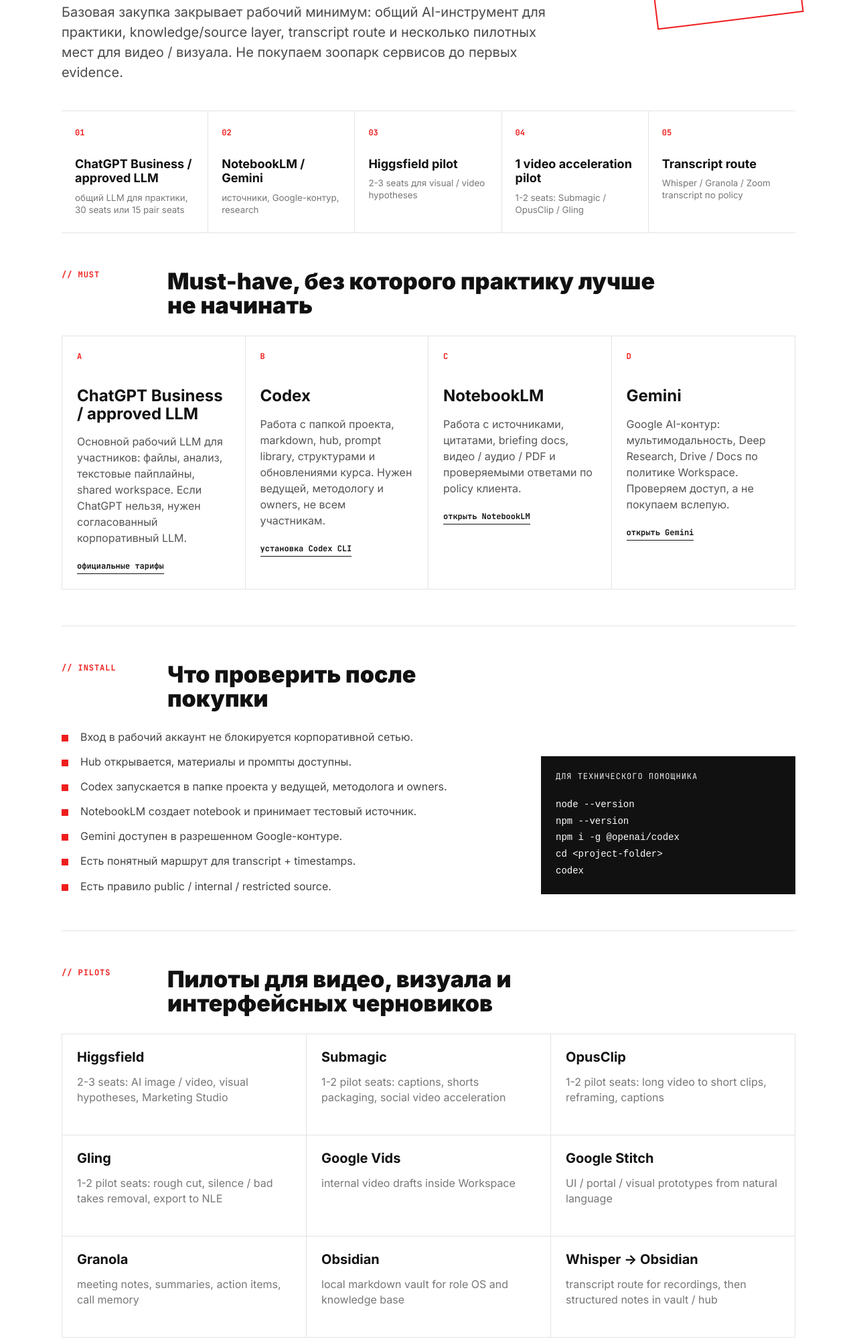
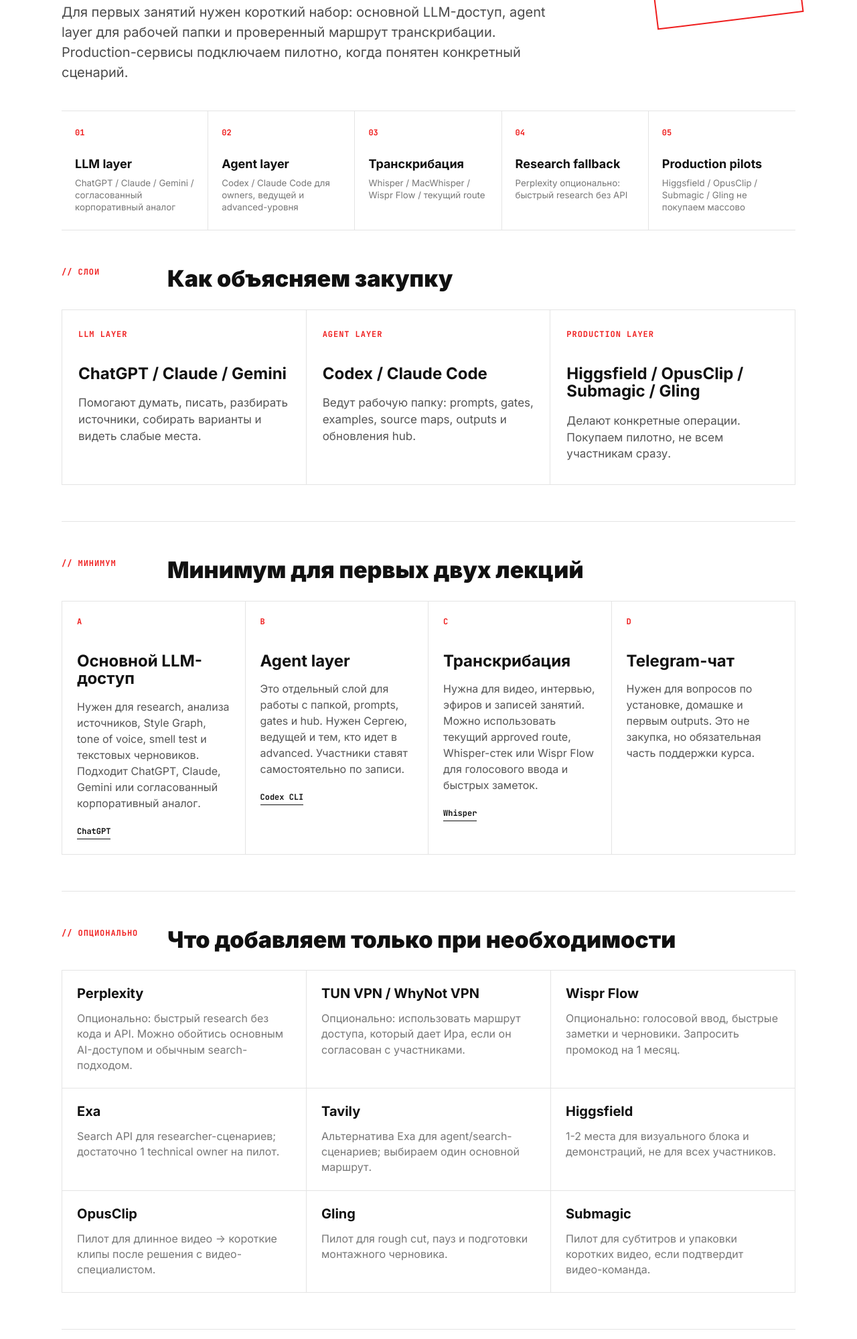
Before and after one commit to makefacktory90-lgtm/ai-start-portal, a website: page ai_start_course_site/purchase-stack.html in a window 1280 px wide. Shown: the part 384-2383 px from the top of the page at 67% size. Drawn offline with Linux system fonts and the light colour scheme.

Commit message:
Finalize purchase stack short list

```diff
--- a/ai_start_course_site/purchase-stack.css
+++ b/ai_start_course_site/purchase-stack.css
@@ -240,6 +240,38 @@ h3 {
   font-weight: 700;
 }
 
+.layer-list {
+  display: grid;
+  grid-template-columns: repeat(3, minmax(0, 1fr));
+  border: 1px solid var(--line);
+}
+
+.layer-list article {
+  min-height: 260px;
+  padding: 24px;
+  border-right: 1px solid var(--line);
+}
+
+.layer-list article:last-child {
+  border-right: 0;
+}
+
+.layer-list span {
+  color: var(--accent);
+  font-family: var(--mono);
+  font-size: 12px;
+  font-weight: 900;
+  text-transform: uppercase;
+  letter-spacing: 0.08em;
+}
+
+.layer-list p {
+  margin-top: 18px;
+  color: #555555;
+  font-size: 17px;
+  line-height: 1.45;
+}
+
 .split {
   display: grid;
   grid-template-columns: minmax(0, 1fr) 380px;
@@ -377,6 +409,7 @@ pre {
 
   .base-strip,
   .matrix,
+  .layer-list,
   .service-grid {
     grid-template-columns: repeat(2, minmax(0, 1fr));
   }
@@ -386,6 +419,14 @@ pre {
   }
 
   .matrix article {
+    border-bottom: 1px solid var(--line);
+  }
+
+  .layer-list article:nth-child(2) {
+    border-right: 0;
+  }
+
+  .layer-list article {
     border-bottom: 1px solid var(--line);
   }
 
@@ -417,12 +458,14 @@ pre {
 
   .base-strip,
   .matrix,
+  .layer-list,
   .service-grid {
     grid-template-columns: 1fr;
   }
 
   .base-strip div,
-  .matrix article {
+  .matrix article,
+  .layer-list article {
     border-right: 0;
   }
 
--- a/ai_start_course_site/purchase-stack.html
+++ b/ai_start_course_site/purchase-stack.html
@@ -3,7 +3,7 @@
 <head>
   <meta charset="utf-8">
   <meta name="viewport" content="width=device-width, initial-scale=1">
-  <title>AI Start · что купить и установить</title>
+  <title>AI Start · что купить / подключить</title>
   <link rel="preconnect" href="https://fonts.googleapis.com">
   <link rel="preconnect" href="https://fonts.gstatic.com" crossorigin>
   <link href="https://fonts.googleapis.com/css2?family=Inter:wght@400;500;600;700;800;900&family=JetBrains+Mono:wght@400;500;600;700&display=swap" rel="stylesheet">
@@ -11,222 +11,193 @@
 </head>
 <body>
   <header class="topline">
-    <a href="./index.html" class="back">← AI Start hub</a>
-    <div class="status">v1 · ready for procurement review</div>
+    <a href="./portal.html" class="back">← AI Start portal</a>
+    <div class="status">v4 · final short list</div>
   </header>
 
   <main class="page">
     <section class="hero">
       <div>
         <div class="eyebrow">AI START</div>
-        <h1>Что купить и установить до старта практики</h1>
+        <h1>Что купить / подключить к старту</h1>
         <p>
-          Базовая закупка закрывает рабочий минимум: общий AI-инструмент для практики,
-          knowledge/source layer, transcript route и несколько пилотных мест для видео / визуала.
-          Не покупаем зоопарк сервисов до первых evidence.
+          Для первых занятий нужен короткий набор: основной LLM-доступ,
+          agent layer для рабочей папки и проверенный маршрут транскрибации.
+          Production-сервисы подключаем пилотно, когда понятен конкретный сценарий.
         </p>
       </div>
       <div class="stamp" aria-label="Статус документа">
-        <span>10 MAY</span>
-        <strong>ready for review</strong>
+        <span>12 MAY</span>
+        <strong>short list</strong>
       </div>
     </section>
 
-    <section class="base-strip" aria-label="Базовая рекомендация">
+    <section class="base-strip" aria-label="Короткий список">
       <div>
         <span>01</span>
-        <strong>ChatGPT Business / approved LLM</strong>
-        <small>общий LLM для практики, 30 seats или 15 pair seats</small>
+        <strong>LLM layer</strong>
+        <small>ChatGPT / Claude / Gemini / согласованный корпоративный аналог</small>
       </div>
       <div>
         <span>02</span>
-        <strong>NotebookLM / Gemini</strong>
-        <small>источники, Google-контур, research</small>
+        <strong>Agent layer</strong>
+        <small>Codex / Claude Code для owners, ведущей и advanced-уровня</small>
       </div>
       <div>
         <span>03</span>
-        <strong>Higgsfield pilot</strong>
-        <small>2-3 seats для visual / video hypotheses</small>
+        <strong>Транскрибация</strong>
+        <small>Whisper / MacWhisper / Wispr Flow / текущий route</small>
       </div>
       <div>
         <span>04</span>
-        <strong>1 video acceleration pilot</strong>
-        <small>1-2 seats: Submagic / OpusClip / Gling</small>
+        <strong>Research fallback</strong>
+        <small>Perplexity опционально: быстрый research без API</small>
       </div>
       <div>
         <span>05</span>
-        <strong>Transcript route</strong>
-        <small>Whisper / Granola / Zoom transcript по policy</small>
+        <strong>Production pilots</strong>
+        <small>Higgsfield / OpusClip / Submagic / Gling не покупаем массово</small>
       </div>
     </section>
 
     <section class="section">
       <div class="section-head">
-        <span>// must</span>
-        <h2>Must-have, без которого практику лучше не начинать</h2>
+        <span>// слои</span>
+        <h2>Как объясняем закупку</h2>
       </div>
-      <div class="matrix">
+      <div class="layer-list">
         <article>
-          <div class="num">A</div>
-          <h3>ChatGPT Business / approved LLM</h3>
-          <p>Основной рабочий LLM для участников: файлы, анализ, текстовые пайплайны, shared workspace. Если ChatGPT нельзя, нужен согласованный корпоративный LLM.</p>
-          <a href="https://chatgpt.com/pricing/" target="_blank" rel="noreferrer">официальные тарифы</a>
+          <span>LLM layer</span>
+          <h3>ChatGPT / Claude / Gemini</h3>
+          <p>Помогают думать, писать, разбирать источники, собирать варианты и видеть слабые места.</p>
         </article>
         <article>
-          <div class="num">B</div>
-          <h3>Codex</h3>
-          <p>Работа с папкой проекта, markdown, hub, prompt library, структурами и обновлениями курса. Нужен ведущей, методологу и owners, не всем участникам.</p>
-          <a href="https://developers.openai.com/codex/cli" target="_blank" rel="noreferrer">установка Codex CLI</a>
+          <span>Agent layer</span>
+          <h3>Codex / Claude Code</h3>
+          <p>Ведут рабочую папку: prompts, gates, examples, source maps, outputs и обновления hub.</p>
         </article>
         <article>
-          <div class="num">C</div>
-          <h3>NotebookLM</h3>
-          <p>Работа с источниками, цитатами, briefing docs, видео / аудио / PDF и проверяемыми ответами по policy клиента.</p>
-          <a href="https://notebooklm.google.com/" target="_blank" rel="noreferrer">открыть NotebookLM</a>
+          <span>Production layer</span>
+          <h3>Higgsfield / OpusClip / Submagic / Gling</h3>
+          <p>Делают конкретные операции. Покупаем пилотно, не всем участникам сразу.</p>
         </article>
-        <article>
-          <div class="num">D</div>
-          <h3>Gemini</h3>
-          <p>Google AI-контур: мультимодальность, Deep Research, Drive / Docs по политике Workspace. Проверяем доступ, а не покупаем вслепую.</p>
-          <a href="https://gemini.google/" target="_blank" rel="noreferrer">открыть Gemini</a>
-        </article>
-      </div>
-    </section>
-
-    <section class="section split">
-      <div>
-        <div class="section-head">
-          <span>// install</span>
-          <h2>Что проверить после покупки</h2>
-        </div>
-        <ul class="checklist">
-          <li>Вход в рабочий аккаунт не блокируется корпоративной сетью.</li>
-          <li>Hub открывается, материалы и промпты доступны.</li>
-          <li>Codex запускается в папке проекта у ведущей, методолога и owners.</li>
-          <li>NotebookLM создает notebook и принимает тестовый источник.</li>
-          <li>Gemini доступен в разрешенном Google-контуре.</li>
-          <li>Есть понятный маршрут для transcript + timestamps.</li>
-          <li>Есть правило public / internal / restricted source.</li>
-        </ul>
-      </div>
-      <div class="command-box">
-        <span>для технического помощника</span>
-        <pre><code>node --version
-npm --version
-npm i -g @openai/codex
-cd &lt;project-folder&gt;
-codex</code></pre>
       </div>
     </section>
 
     <section class="section">
       <div class="section-head">
-        <span>// pilots</span>
-        <h2>Пилоты для видео, визуала и интерфейсных черновиков</h2>
+        <span>// минимум</span>
+        <h2>Минимум для первых двух лекций</h2>
       </div>
-      <div class="service-grid">
+      <div class="matrix">
+        <article>
+          <div class="num">A</div>
+          <h3>Основной LLM-доступ</h3>
+          <p>Нужен для research, анализа источников, Style Graph, tone of voice, smell test и текстовых черновиков. Подходит ChatGPT, Claude, Gemini или согласованный корпоративный аналог.</p>
+          <a href="https://chatgpt.com/pricing/" target="_blank" rel="noreferrer">ChatGPT</a>
+        </article>
+        <article>
+          <div class="num">B</div>
+          <h3>Agent layer</h3>
+          <p>Это отдельный слой для работы с папкой, prompts, gates и hub. Нужен Сергею, ведущей и тем, кто идет в advanced. Участники ставят самостоятельно по записи.</p>
+          <a href="https://developers.openai.com/codex/cli" target="_blank" rel="noreferrer">Codex CLI</a>
+        </article>
+        <article>
+          <div class="num">C</div>
+          <h3>Транскрибация</h3>
+          <p>Нужна для видео, интервью, эфиров и записей занятий. Можно использовать текущий approved route, Whisper-стек или Wispr Flow для голосового ввода и быстрых заметок.</p>
+          <a href="https://github.com/openai/whisper" target="_blank" rel="noreferrer">Whisper</a>
+        </article>
+        <article>
+          <div class="num">D</div>
+          <h3>Telegram-чат</h3>
+          <p>Нужен для вопросов по установке, домашке и первым outputs. Это не закупка, но обязательная часть поддержки курса.</p>
+        </article>
+      </div>
+    </section>
+
+    <section class="section">
+      <div class="section-head">
+        <span>// опционально</span>
+        <h2>Что добавляем только при необходимости</h2>
+      </div>
+      <div class="service-grid compact">
+        <a href="https://www.perplexity.ai/" target="_blank" rel="noreferrer">
+          <strong>Perplexity</strong>
+          <span>Опционально: быстрый research без кода и API. Можно обойтись основным AI-доступом и обычным search-подходом.</span>
+        </a>
+        <a href="https://ref.evdokimov.ai/AWJxM9ZM?from=WhyNot" target="_blank" rel="noreferrer">
+          <strong>TUN VPN / WhyNot VPN</strong>
+          <span>Опционально: использовать маршрут доступа, который дает Ира, если он согласован с участниками.</span>
+        </a>
+        <a href="https://wisprflow.ai/r?MSBUYAN1" target="_blank" rel="noreferrer">
+          <strong>Wispr Flow</strong>
+          <span>Опционально: голосовой ввод, быстрые заметки и черновики. Запросить промокод на 1 месяц.</span>
+        </a>
+        <a href="https://exa.ai/" target="_blank" rel="noreferrer">
+          <strong>Exa</strong>
+          <span>Search API для researcher-сценариев; достаточно 1 technical owner на пилот.</span>
+        </a>
+        <a href="https://tavily.com/" target="_blank" rel="noreferrer">
+          <strong>Tavily</strong>
+          <span>Альтернатива Exa для agent/search-сценариев; выбираем один основной маршрут.</span>
+        </a>
         <a href="https://higgsfield.ai/" target="_blank" rel="noreferrer">
           <strong>Higgsfield</strong>
-          <span>2-3 seats: AI image / video, visual hypotheses, Marketing Studio</span>
+          <span>1-2 места для визуального блока и демонстраций, не для всех участников.</span>
+        </a>
+        <a href="https://www.opus.pro/" target="_blank" rel="noreferrer">
+          <strong>OpusClip</strong>
+          <span>Пилот для длинное видео → короткие клипы после решения с видео-специалистом.</span>
+        </a>
+        <a href="https://www.gling.ai/" target="_blank" rel="noreferrer">
+          <strong>Gling</strong>
+          <span>Пилот для rough cut, пауз и подготовки монтажного черновика.</span>
         </a>
         <a href="https://www.submagic.co/" target="_blank" rel="noreferrer">
           <strong>Submagic</strong>
-          <span>1-2 pilot seats: captions, shorts packaging, social video acceleration</span>
-        </a>
-        <a href="https://www.opus.pro/" target="_blank" rel="noreferrer">
-          <strong>OpusClip</strong>
-          <span>1-2 pilot seats: long video to short clips, reframing, captions</span>
-        </a>
-        <a href="https://www.gling.ai/" target="_blank" rel="noreferrer">
-          <strong>Gling</strong>
-          <span>1-2 pilot seats: rough cut, silence / bad takes removal, export to NLE</span>
-        </a>
-        <a href="https://workspace.google.com/products/vids/" target="_blank" rel="noreferrer">
-          <strong>Google Vids</strong>
-          <span>internal video drafts inside Workspace</span>
-        </a>
-        <a href="https://stitch.withgoogle.com/" target="_blank" rel="noreferrer">
-          <strong>Google Stitch</strong>
-          <span>UI / portal / visual prototypes from natural language</span>
-        </a>
-        <a href="https://granola.to/" target="_blank" rel="noreferrer">
-          <strong>Granola</strong>
-          <span>meeting notes, summaries, action items, call memory</span>
-        </a>
-        <a href="https://obsidian.md/" target="_blank" rel="noreferrer">
-          <strong>Obsidian</strong>
-          <span>local markdown vault for role OS and knowledge base</span>
-        </a>
-        <a href="https://github.com/openai/whisper" target="_blank" rel="noreferrer">
-          <strong>Whisper → Obsidian</strong>
-          <span>transcript route for recordings, then structured notes in vault / hub</span>
+          <span>Пилот для субтитров и упаковки коротких видео, если подтвердит видео-команда.</span>
         </a>
       </div>
     </section>
 
     <section class="section">
       <div class="section-head">
-        <span>// decision</span>
-        <h2>Финальное решение v1 на 12 мая</h2>
+        <span>// решение</span>
+        <h2>Рекомендуемое решение на старт</h2>
       </div>
       <div class="matrix">
         <article>
           <div class="num">1</div>
-          <h3>Must-have</h3>
-          <p>ChatGPT Business / approved LLM, Codex для owners, NotebookLM/Gemini, transcript route.</p>
+          <h3>Проверяем сейчас</h3>
+          <p>Основной LLM-доступ, Telegram-чат, транскрибация, Codex / Claude Code для команды курса и advanced.</p>
         </article>
         <article>
           <div class="num">2</div>
-          <h3>Pilot</h3>
-          <p>Higgsfield 2-3 seats и один video acceleration pilot: OpusClip / Gling / Submagic.</p>
+          <h3>Опции</h3>
+          <p>Perplexity, VPN и Wispr Flow. Эти инструменты не обязательны для всех участников.</p>
         </article>
         <article>
           <div class="num">3</div>
-          <h3>Optional</h3>
-          <p>Claude / Claude Code для 1-3 owners, Obsidian, Google Vids / Stitch как demo.</p>
+          <h3>Пилоты</h3>
+          <p>Exa или Tavily для technical owner, Higgsfield для visual demo, один video acceleration сервис после консультации с видео-специалистом.</p>
         </article>
         <article>
           <div class="num">4</div>
-          <h3>Не покупаем</h3>
-          <p>Много AI-video сервисов сразу, voice cloning без юридического решения, automation seats до evidence.</p>
+          <h3>Не покупаем массово</h3>
+          <p>Несколько video-сервисов одновременно, клонирование голоса, автоматизацию публикаций, отдельные доступы всем участникам без понятного сценария применения.</p>
         </article>
-      </div>
-    </section>
-
-    <section class="section">
-      <div class="section-head">
-        <span>// access links</span>
-        <h2>Ссылки для закупки и доступа</h2>
-      </div>
-      <div class="links-list">
-        <a href="https://ref.evdokimov.ai/AWJxM9ZM?from=WhyNot" target="_blank" rel="noreferrer">
-          <span>VPN</span>
-          <strong>WhyNot VPN · рекомендованный доступ</strong>
-          <small>ссылка Иры, использовать только если этот route согласован</small>
-        </a>
-        <a href="https://plati.market/games/chatgpt/1267/" target="_blank" rel="noreferrer">
-          <span>ChatGPT</span>
-          <strong>Plati Market · ChatGPT</strong>
-          <small>канал покупки для согласования, не подменяет корпоративный procurement</small>
-        </a>
-        <a href="https://plati.market/games/claude/1543/" target="_blank" rel="noreferrer">
-          <span>Claude</span>
-          <strong>Plati Market · Claude</strong>
-          <small>опционально для owners / advanced, не всем участникам</small>
-        </a>
       </div>
     </section>
 
     <section class="section final-note">
       <div>
-        <span>// позиция</span>
-        <h2>Как это объяснять спокойно</h2>
+        <span>// коротко</span>
+        <h2>Промокод</h2>
       </div>
       <p>
-        Для старта не нужен список из пятнадцати сервисов. Нужен общий рабочий контур,
-        где участники могут делать практику, а команда курса может обновлять hub.
-        Видео-сервисы показываем как ускорители монтажного участка, а не как замену редакторскому решению.
-        Granola / Whisper / Obsidian показываем как слой фиксации встреч и обновления базы знаний.
+        По Wispr Flow: запросить промокод на 1 месяц. Я не указываю код на странице,
+        пока он не подтвержден, чтобы участники не получили нерабочую ссылку.
       </p>
     </section>
   </main>
```
